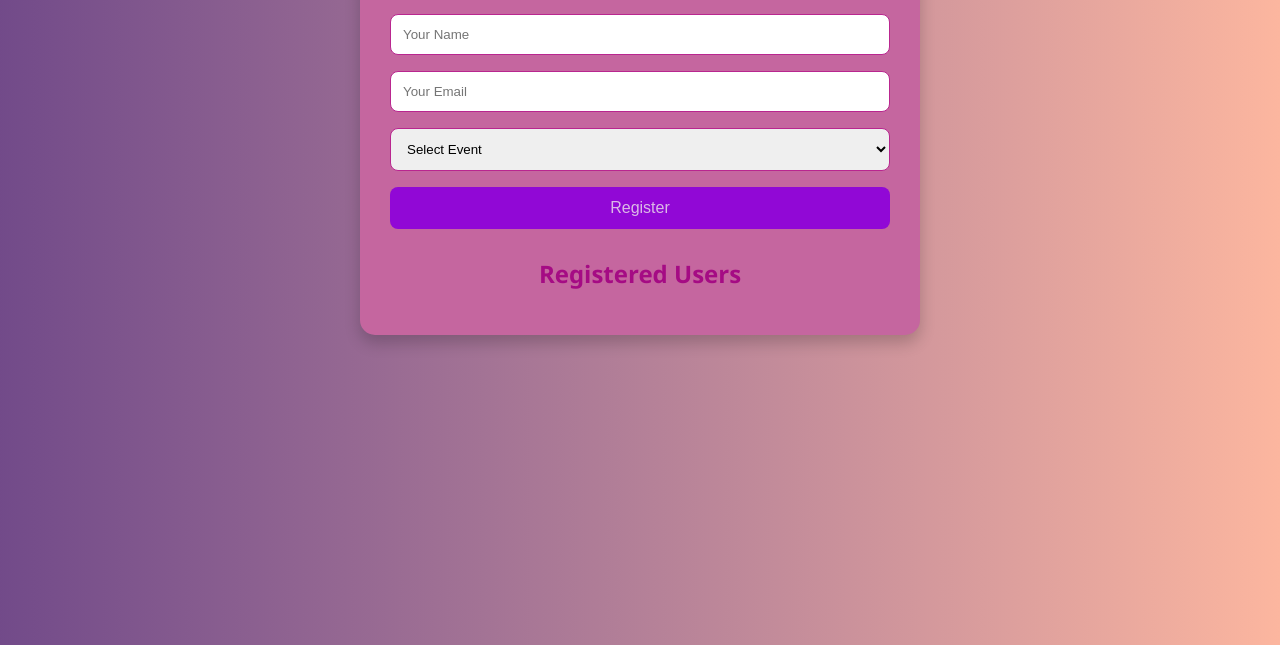
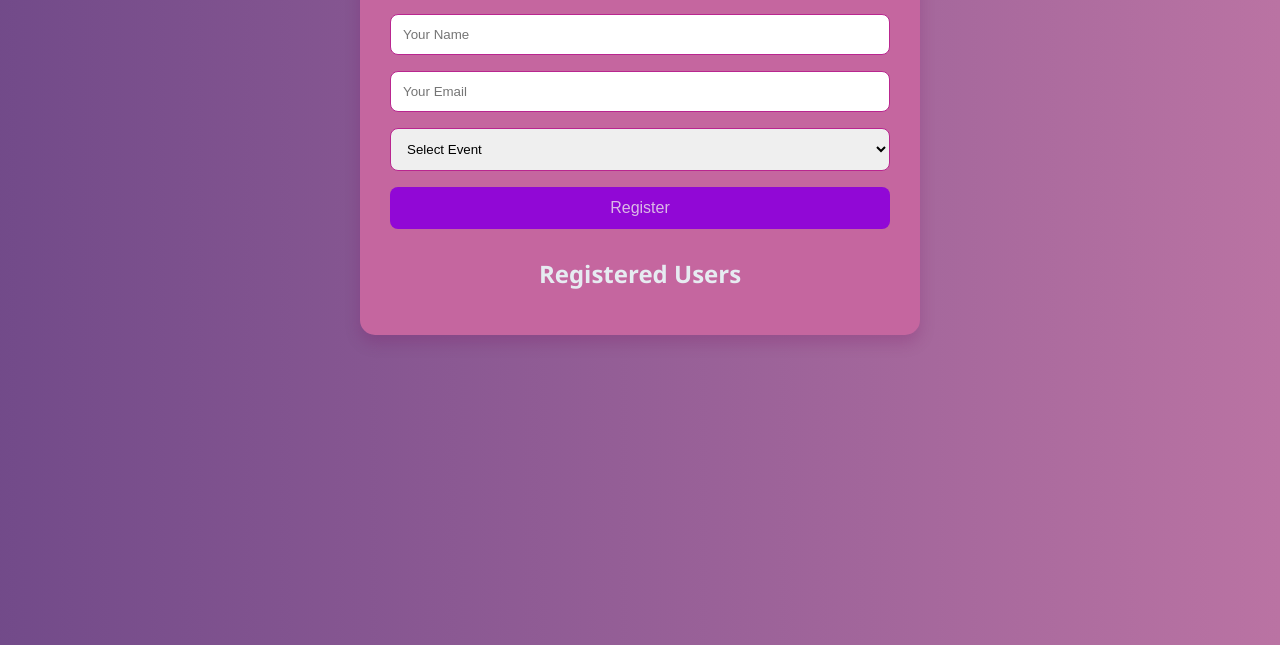
Before and after one commit to aishwaryaskumar3-lang/Event-registration-, a plain HTML site: page index.html in a window 1280 px wide. Shown: the part 155-800 px from the top of the page. Drawn offline with Linux system fonts and the light colour scheme; no server answers.

Commit message:
your commit message

```diff
--- a/style.css
+++ b/style.css
@@ -1,6 +1,6 @@
 body {
   font-family: 'Segoe UI', Tahoma, Geneva, Verdana, sans-serif;
-  background: linear-gradient(to right, lch(38.25% 39.13 312.54), #fcb69f);
+  background: linear-gradient(to right, lch(38.25% 39.13 312.54), #ba73a3);
   margin: 0;
   padding: 0;
 }
@@ -11,12 +11,12 @@ body {
   background: rgb(197, 102, 159);
   padding: 25px 30px;
   border-radius: 15px;
-  box-shadow: 0 8px 16px rgba(0,0,0,0.2);
+  box-shadow: 0 8px 16px rgba(117, 4, 87, 0.2);
 }
 
 h1, h2 {
   text-align: center;
-  color: #a50b84;
+  color: #e6ebf1;
 }
 
 form input, form select, form button {
```
